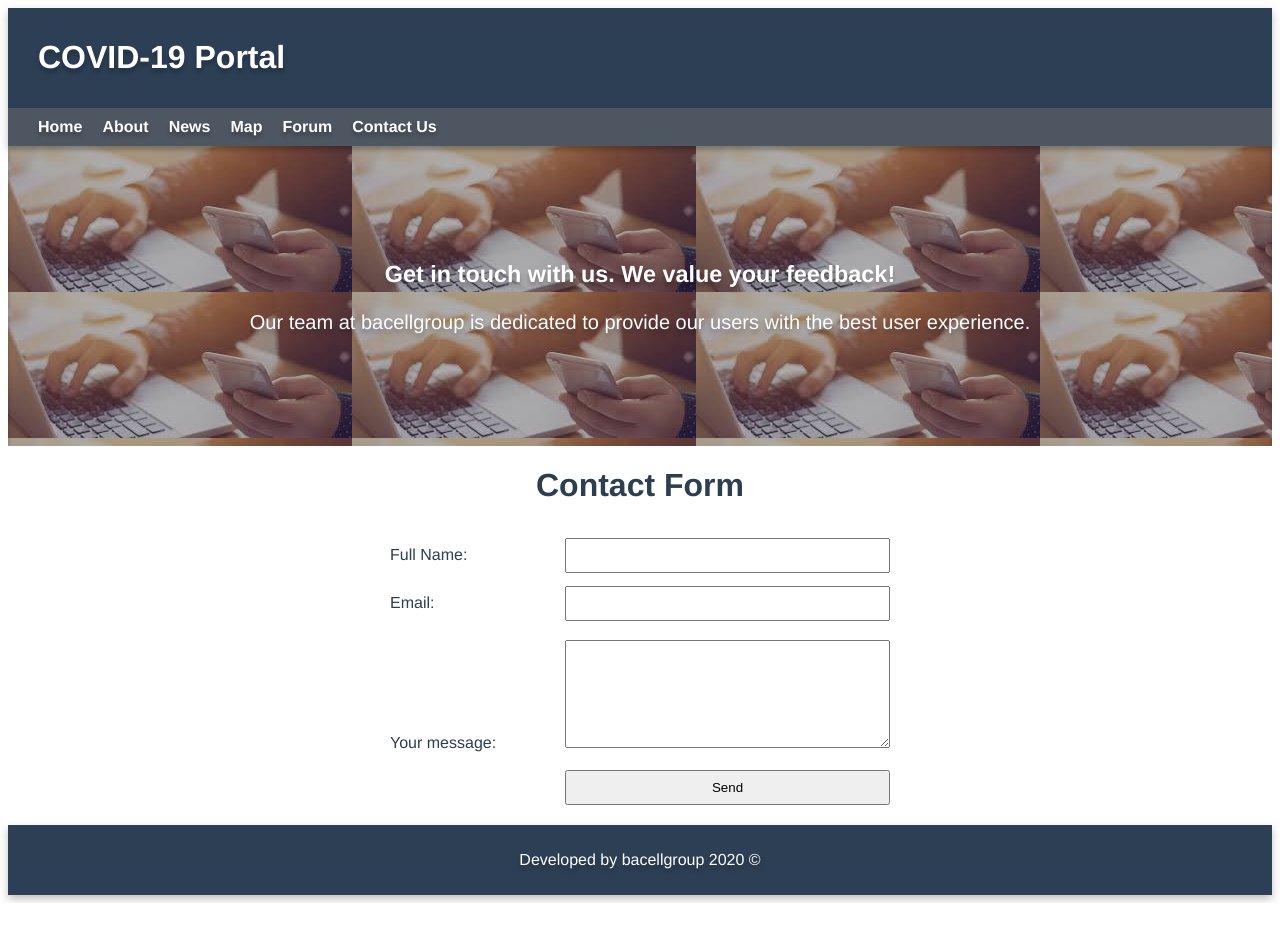
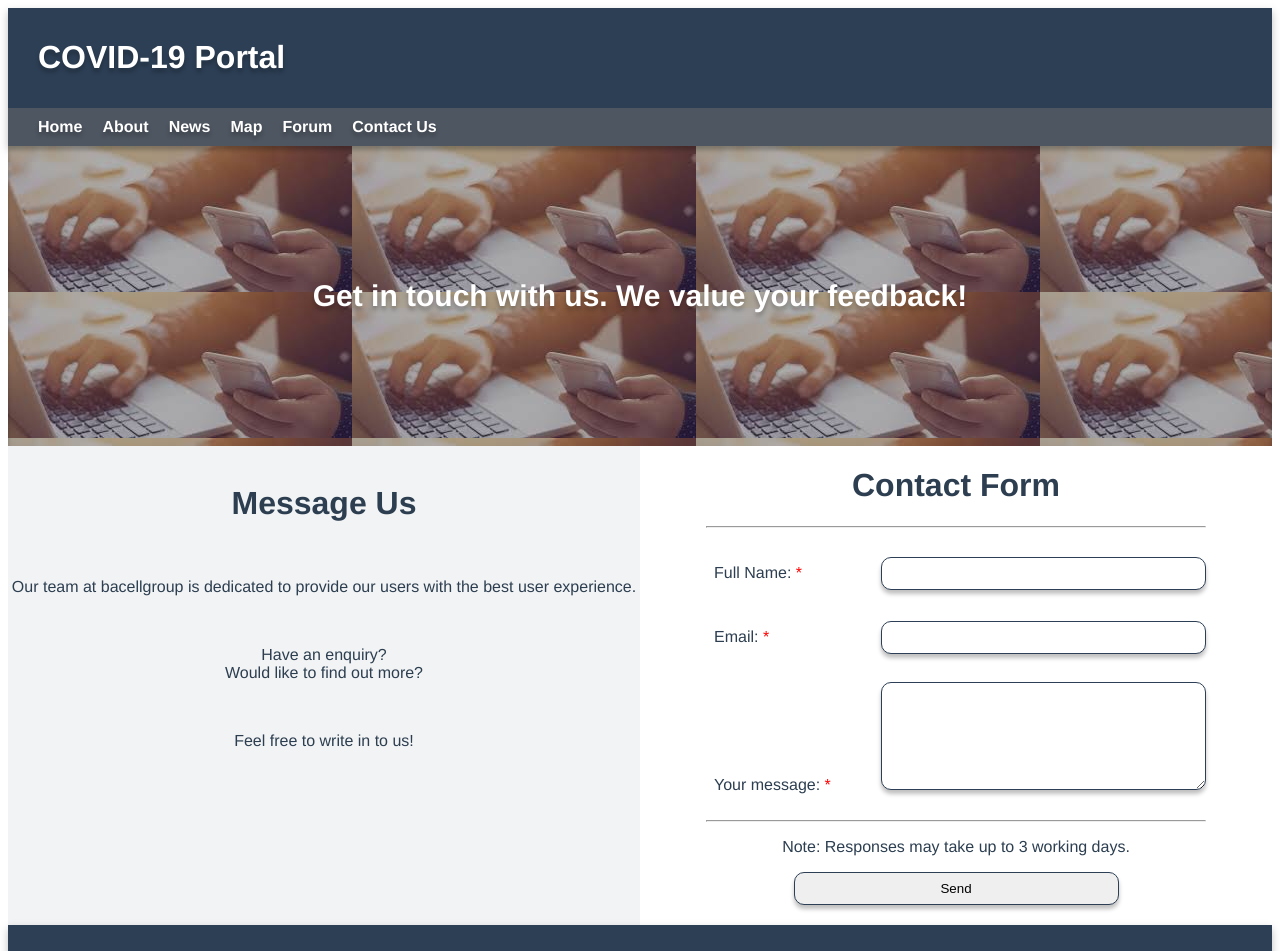
Before and after one commit to ErnestChng/bt3103-proj, a Vue app: page /contact in a window 1280 px wide. Shown: the top 951 px of the page. Before the commit the page ends 903 px from the top, so only its background shows below. Built offline with nearby package versions, Linux system fonts and the light colour scheme.

Commit message:
Change formatting and add more stylings

```diff
--- a/src/components/pages/contact/Contact.vue
+++ b/src/components/pages/contact/Contact.vue
@@ -2,26 +2,36 @@
   <div>
     <div class='background' :style="{backgroundImage: `url(${image})`}">
       <div class="text-block">
-        <h3>Get in touch with us. We value your feedback!</h3>
-        <p>Our team at bacellgroup is dedicated to provide our users with the best user experience.</p>
+        <h2>Get in touch with us. We value your feedback!</h2>
       </div>
     </div>
+    <div class="row">
+      <div class="column left">
+        <br><h1> Message Us</h1><br>
+        <p>Our team at bacellgroup is dedicated to provide our users with the best user experience.</p><br>
+        <p> Have an enquiry? <br> Would like to find out more?<p><br>
+        <p>Feel free to write in to us!</p>
+      </div>
+
+      <div class="column">
         <div id=app>
           <h1>Contact Form</h1>
+          <hr>
           <form class="form" @submit.prevent="sendEmail">
-        <label>Full Name:</label>
+            <label class="required">Full Name:</label>
             <input required v-model="name" name='name' type="text"/>
-        <label>Email:</label>
+            <label class="required">Email:</label>
             <input required v-model='email' name='email' type="email"/><br><br>
-        <label>Your message:</label>
+            <label class="required">Your message:</label>
             <textarea required v-model='message' name='message' rows="6"></textarea><br>
-        <label></label>
+            <hr>
+            <p>Note: Responses may take up to 3 working days.</p>
             <input type="submit" value="Send" onclick="return confirm('Submit form?')">
           </form>
         </div>
-
       </div>
-
+    </div>
+  </div>
 </template>
 
 <script>
@@ -91,6 +101,7 @@ div.background {
 }
 
 label{
+  padding: 8px;
   display: inline-block;
   margin: 20px 0 10px;
   width:35%;
@@ -102,6 +113,9 @@ textarea, input[type="submit"]{
   display: inline-block;
   padding: 8px;
   width:65%;
+  border-radius: 10px;
+  border: 1px solid #2d3f55;
+  box-shadow: 0px 4px 4px rgba(0, 0, 0, 0.25);
 }
 
 input[type="submit"] {
@@ -114,4 +128,19 @@ input[type="submit"]:hover {
   color:white;
 }
 
+.required:after {
+  content:" *";
+  color: red;
+}
+.row {
+  display: flex;
+}
+
+.column {
+  flex: 50%;
+}
+.left {
+  background-color: #F2F3F4;
+  text-align: center;
+}
 </style>
```
Lines whose indentation alone changed are shown as unchanged.
